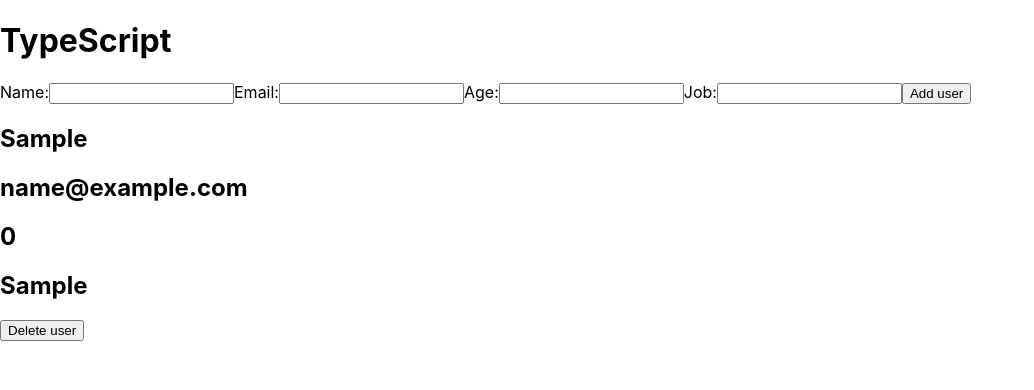
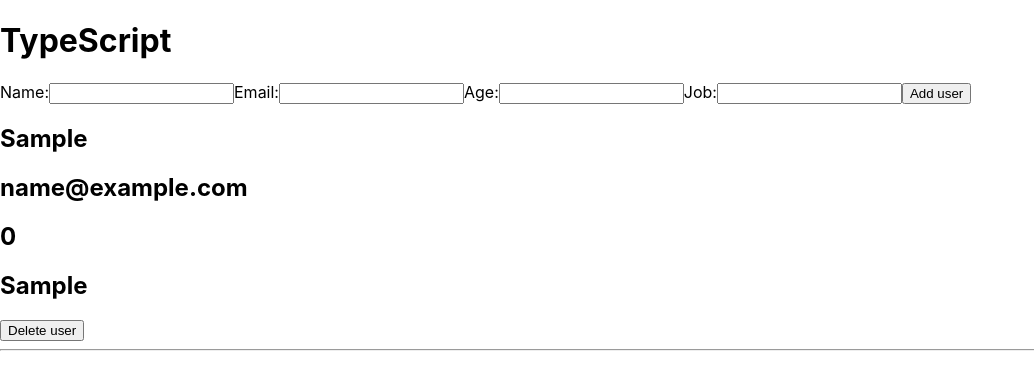
Before and after one commit to dineshtamang14/TypeScript-user-keeper, a React (Create React App) app: page / in a window 1280 px wide. Both pictures are taken after typing "Sample", "name@example.com", "Sample" into the empty fields and a click on the button "Add user". Shown: the top 390 px of the page, without its empty margins (0-1034 px from the left). Built offline with nearby package versions, Linux system fonts and the light colour scheme.

Commit message:
created components

```diff
--- a/src/App.tsx
+++ b/src/App.tsx
@@ -1,5 +1,6 @@
 import React, {useState} from 'react';
 import './App.css';
+import User from './components/user';
 
 const App: React.FC = () => {
 
@@ -68,17 +69,6 @@
     })
   }
 
-  const allUsers = userState.allUsers.map((user, i) => (
-    <div key={i}>
-      <h2>{user.name}</h2>
-      <h2>{user.email}</h2>
-      <h2>{user.age}</h2>
-      <h2>{user.job}</h2>
-
-      <button onClick={() => deleteHandler(i)}>Delete user</button>
-    </div>
-  ))
-
   return (
     <div className="container">
       <h1>TypeScript</h1>
@@ -100,7 +90,9 @@
         <button type="submit">Add user</button>
       </form>
 
-      {allUsers}
+      {userState.allUsers.map((user, i) => (
+        <User user={user} i={i} deleteHandler={deleteHandler} key={i} />
+      ))}
     </div>
   );
 }
--- /dev/null
+++ b/src/components/user.tsx
@@ -0,0 +1,32 @@
+import React from 'react'
+import "./user.css";
+
+interface UserInterface {
+    name: string;
+    email: string;
+    age: number;
+    job: string;
+  }
+
+interface UserInputInt {
+    user: UserInterface;
+    i: number;
+    deleteHandler: Function;
+}
+
+const User = ({ user, i, deleteHandler}: UserInputInt) => {
+  return (
+    <div key={i} className="card">
+        <div className="row">
+            <h2>{user.name}</h2>
+            <h2>{user.email}</h2>
+            <h2>{user.age}</h2>
+            <h2>{user.job}</h2>
+            <button onClick={() => deleteHandler(i)}>Delete user</button>
+        </div>
+        <hr />
+    </div>
+  )
+}
+
+export default User;
```
Also changed, not shown: src/components/user.css (added).
